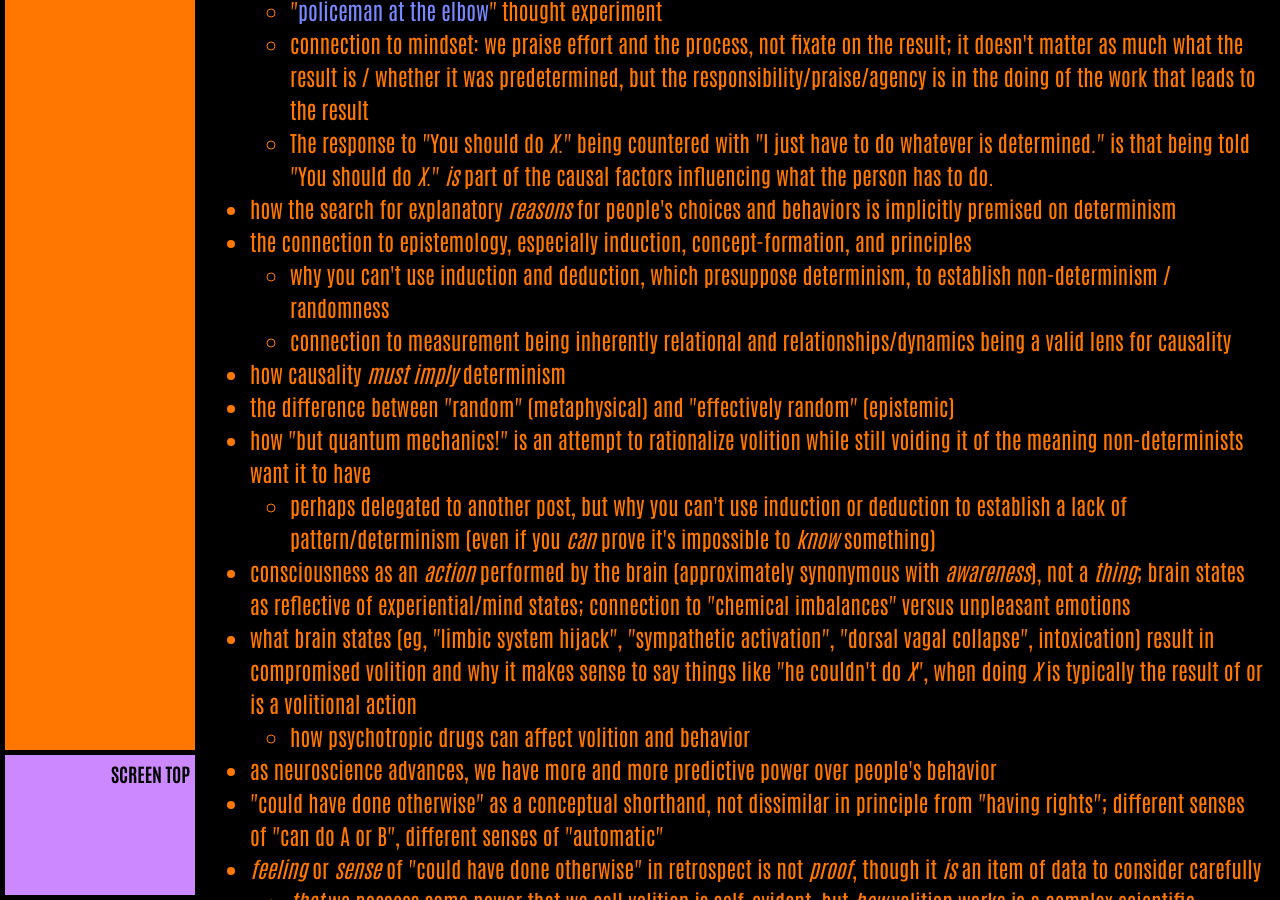
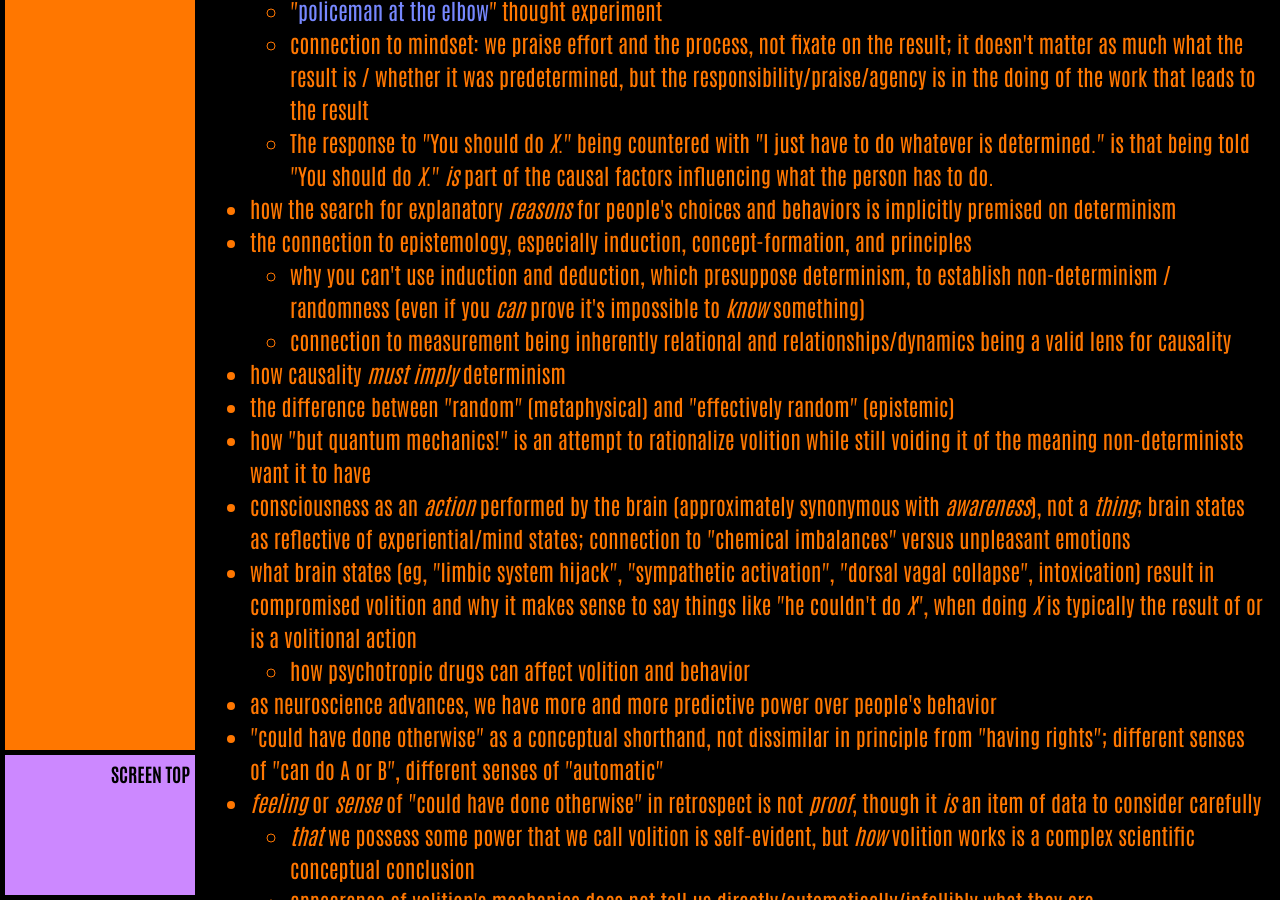
Before and after one commit to ArthurZey/arthurzey.github.io, a Jekyll site: the page built from _pages/stubs/determinism.md, in a window 1280 px wide and 900 px high, scrolled down 1801 px. Built offline with Jekyll 4.4.1, drawn with Linux system fonts in a browser that asks for light colours; some of the changed text lies outside the part shown.

Commit message:
fixed duplicative bullet

```diff
--- a/_pages/stubs/determinism.md
+++ b/_pages/stubs/determinism.md
@@ -38,12 +38,11 @@ Here are a few things I want to address (and this is by no means exhaustive):
   * The response to "You should do _X_." being countered with "I just have to do whatever is determined." is that being told "You should do _X_." _is_ part of the causal factors influencing what the person has to do.
 * how the search for explanatory _reasons_ for people's choices and behaviors is implicitly premised on determinism
 * the connection to epistemology, especially induction, concept-formation, and principles
-  * why you can't use induction and deduction, which presuppose determinism, to establish non-determinism / randomness
+  * why you can't use induction and deduction, which presuppose determinism, to establish non-determinism / randomness (even if you _can_ prove it's impossible to _know_ something)
   * connection to measurement being inherently relational and relationships/dynamics being a valid lens for causality
 * how causality _must imply_ determinism
 * the difference between "random" (metaphysical) and "effectively random" (epistemic)
 * how "but quantum mechanics!" is an attempt to rationalize volition while still voiding it of the meaning non-determinists want it to have
-  * perhaps delegated to another post, but why you can't use induction or deduction to establish a lack of pattern/determinism (even if you _can_ prove it's impossible to _know_ something)
 * consciousness as an _action_ performed by the brain (approximately synonymous with _awareness_), not a _thing_; brain states as reflective of experiential/mind states; connection to "chemical imbalances" versus unpleasant emotions
 * what brain states (eg, "limbic system hijack", "sympathetic activation", "dorsal vagal collapse", intoxication) result in compromised volition and why it makes sense to say things like "he couldn't do _X_", when doing _X_ is typically the result of or is a volitional action
   * how psychotropic drugs can affect volition and behavior
```
Also changed, not shown: other parts of _pages/stubs/determinism.md (+1 -1 lines).
